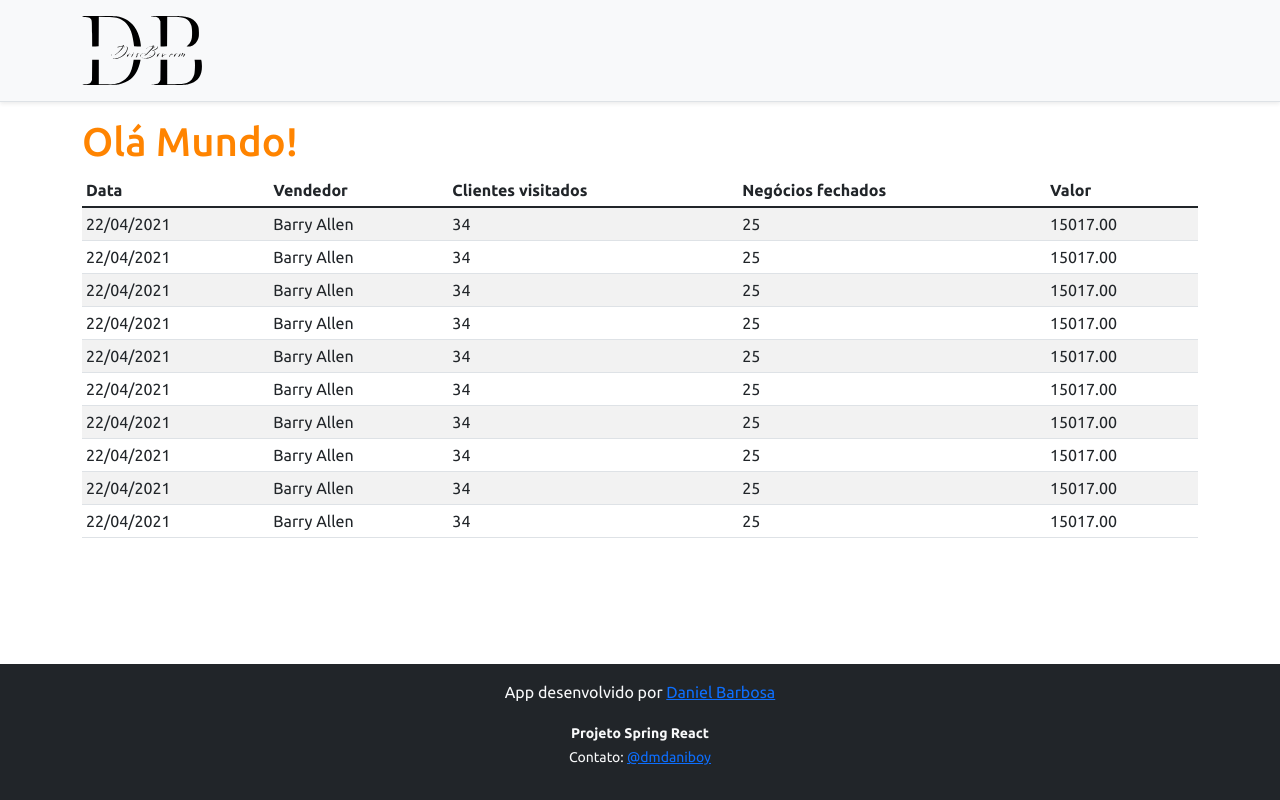
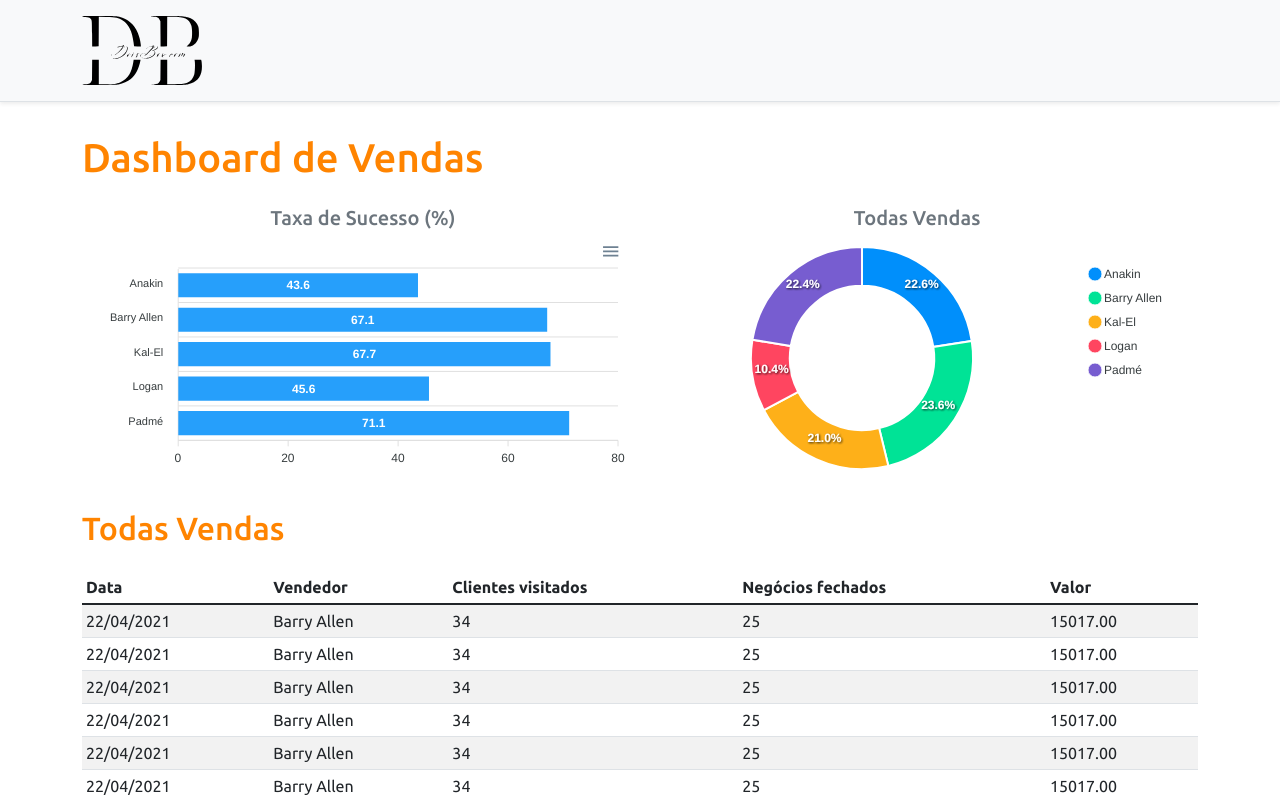
Before and after one commit to Jato30/DashboardVendas, a React (Create React App) app in the folder frontend/: page /dashboard in a window 1280 px wide. Shown: the top 800 px of the page. Built offline with nearby package versions, Linux system fonts and the light colour scheme.

Commit message:
Static charts

```diff
--- a/frontend/package.json
+++ b/frontend/package.json
@@ -11,8 +11,10 @@
     "@types/node": "^12.0.0",
     "@types/react": "^17.0.0",
     "@types/react-dom": "^17.0.0",
+    "apexcharts": "^3.29.0",
     "bootstrap": "^5.1.3",
     "react": "^17.0.2",
+    "react-apexcharts": "^1.3.9",
     "react-dom": "^17.0.2",
     "react-scripts": "4.0.3",
     "typescript": "^4.1.2",
--- a/frontend/src/App.tsx
+++ b/frontend/src/App.tsx
@@ -1,17 +1,39 @@
 
-import { NavBar, Footer, DataTable } from './components';
+import { NavBar,BarChart, DonutChart,  DataTable, Footer  } from './components';
 
 function App() {
+
   return (
     <>
       <NavBar />
       <div className="container">
-        <h1 className="text-primary">Olá Mundo!</h1>
-        <DataTable></DataTable>
+
+        <h1 className="text-primary py-3">Dashboard de Vendas</h1>
+
+        <div className="row px-3">
+
+          <div className="col-sm-6">
+            <h5 className="text-center text-secondary">Taxa de Sucesso (%)</h5>
+            <BarChart />
+          </div>
+          <div className="col-sm-6">
+            <h5 className="text-center text-secondary">Todas Vendas</h5>
+            <DonutChart />
+          </div>
+
+        </div>
+
+        <div className="py-3">
+          <h2 className="text-primary">Todas Vendas</h2>
+        </div>
+
+        <DataTable />
+
       </div>
       <Footer />
     </>
   );
+
 }
 
 export default App;
--- /dev/null
+++ b/frontend/src/components/BarChart/index.tsx
@@ -0,0 +1,37 @@
+
+import Chart from 'react-apexcharts';
+import './styles.css';
+
+const BarChart = () => {
+
+    const options = {
+        plotOptions: {
+            bar: {
+                horizontal: true,
+            }
+        },
+    };
+
+    const mockData = {
+        labels: {
+            categories: ['Anakin', 'Barry Allen', 'Kal-El', 'Logan', 'Padmé']
+        },
+        series: [
+            {
+                name: "% Sucesso",
+                data: [43.6, 67.1, 67.7, 45.6, 71.1]
+            }
+        ]
+    };
+
+    return (
+        <Chart
+            options = {{...options, xaxis: mockData.labels}}
+            series = {mockData.series}
+            type = "bar"
+            height = "240"
+        />
+    );
+}
+
+export default BarChart;
--- a/frontend/src/components/DataTable/index.tsx
+++ b/frontend/src/components/DataTable/index.tsx
@@ -3,7 +3,7 @@
 
 const TableRows: JSX.Element[] = [];
 
-for (let i=0; i < 10; i++){
+for (let i=0; i < 50; i++){
     TableRows.push(
         <tr>
             <td>22/04/2021</td>
@@ -17,7 +17,7 @@
 
 const DataTable = () => {
     return (
-        <div className="table-responsive">
+        <div className="table-responsive table-sellings">
             <table className="table table-striped table-sm">
                 <thead>
                     <tr>
--- a/frontend/src/components/DataTable/styles.css
+++ b/frontend/src/components/DataTable/styles.css
@@ -0,0 +1,4 @@
+.table-sellings{
+    height: 750px;
+    overflow: scroll;
+}
--- /dev/null
+++ b/frontend/src/components/DonutChart/index.tsx
@@ -0,0 +1,28 @@
+
+import Chart from 'react-apexcharts';
+import './styles.css';
+
+const DonutChart = () => {
+
+    const mockData = {
+        series: [477138, 499928, 444867, 220426, 473088],
+        labels: ['Anakin', 'Barry Allen', 'Kal-El', 'Logan', 'Padmé']
+    };
+
+    const options = {
+        legend: {
+            show: true
+        }
+    };
+
+    return (
+        <Chart
+            options = {{...options, labels: mockData.labels}}
+            series = {mockData.series}
+            type = "donut"
+            height = "240"
+        />
+    );
+}
+
+export default DonutChart;
--- a/frontend/src/components/index.tsx
+++ b/frontend/src/components/index.tsx
@@ -1,5 +1,7 @@
 import NavBar from './NavBar';
+import BarChart from './BarChart';
+import DonutChart from './DonutChart';
 import DataTable from './DataTable';
 import Footer from './Footer';
 
-export { NavBar, Footer, DataTable };
+export { NavBar, BarChart, DonutChart, DataTable, Footer };
```
Also changed, not shown: frontend/src/components/BarChart/styles.css (added), frontend/src/components/DonutChart/styles.css (added), 1 other file (tests, documents, lock files or other folders).
